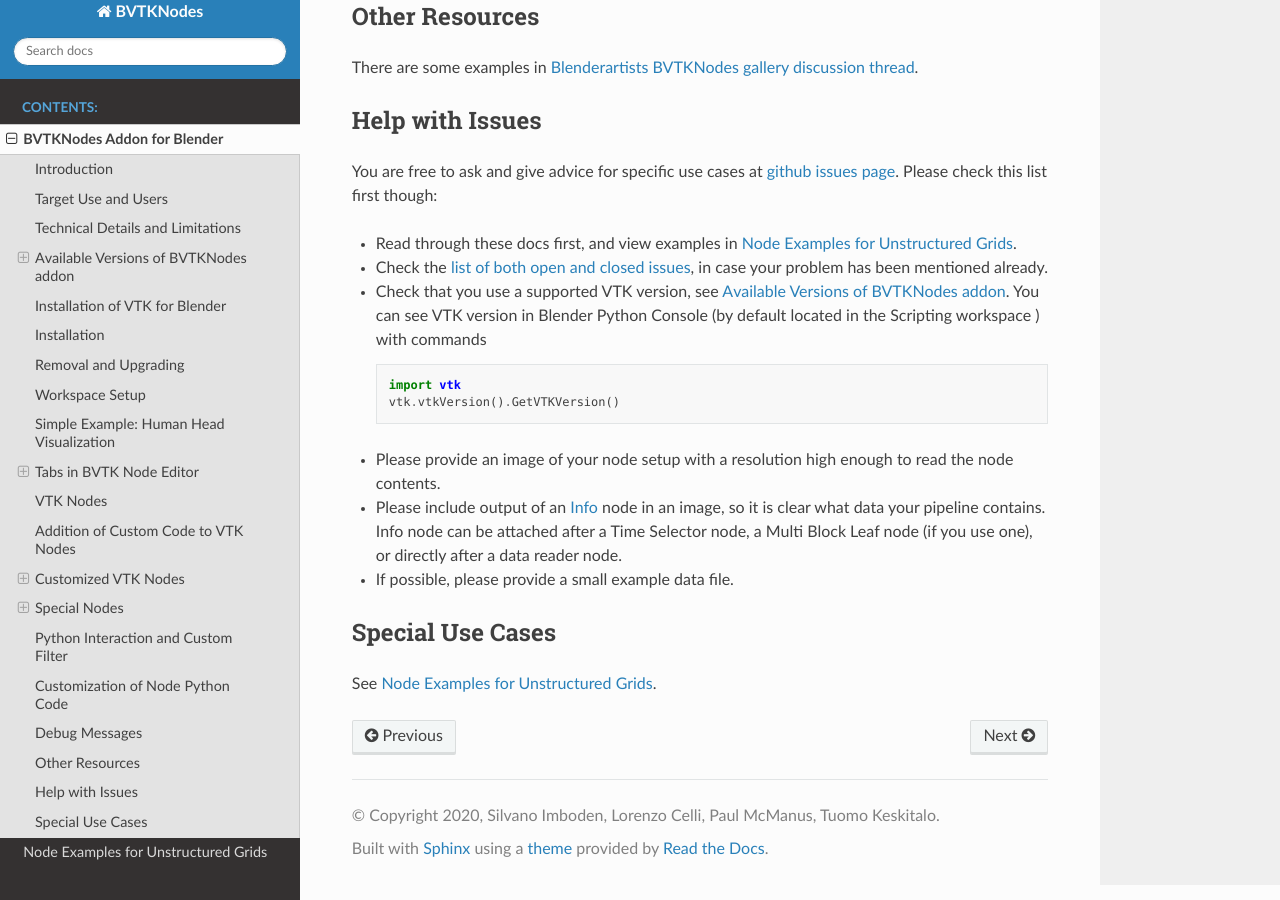
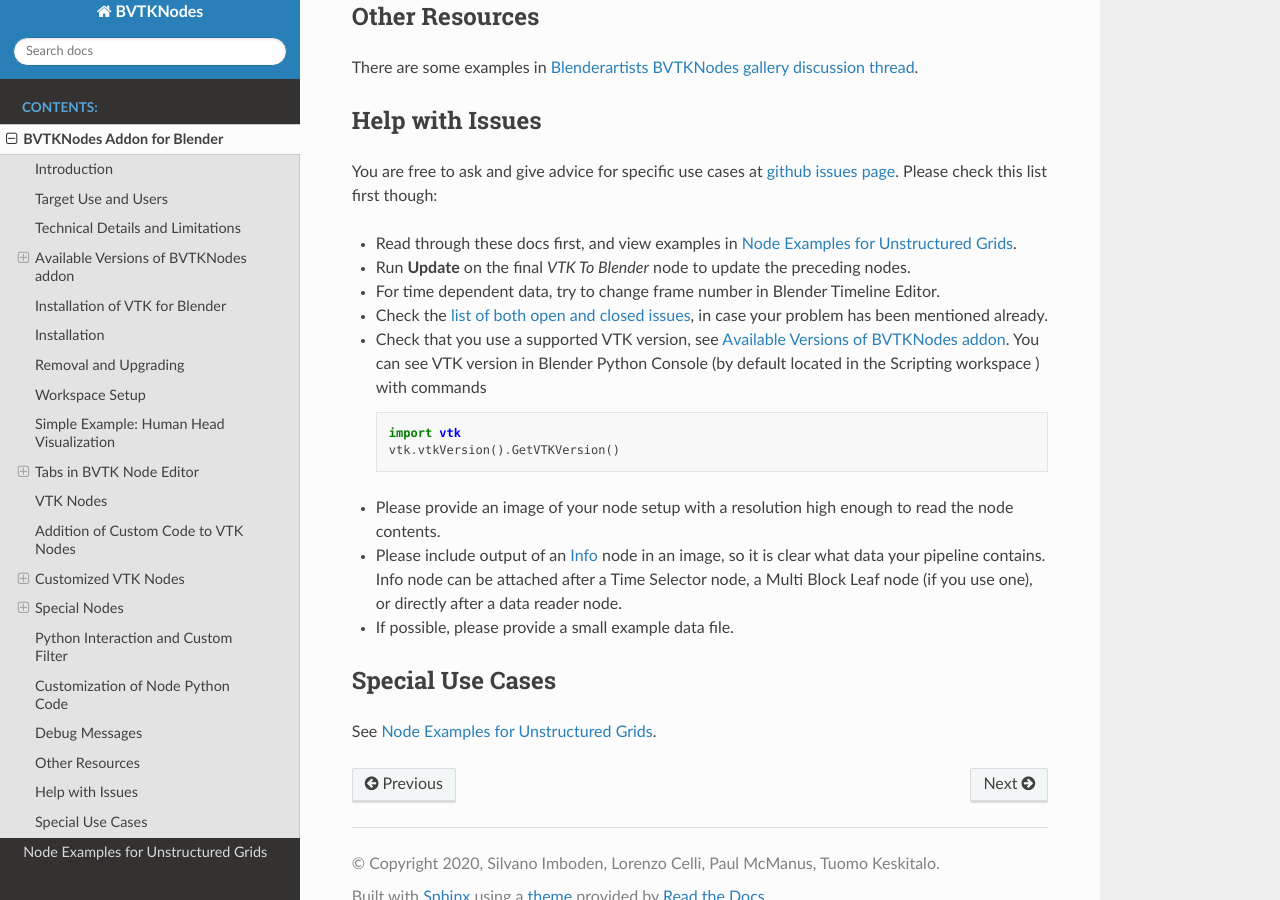
Before and after one commit to simboden/BVtkNodes, a Sphinx documentation site: the page built from docs/BVTKNodes.rst, in a window 1280 px wide and 900 px high, scrolled down 14789 px. Built offline with Sphinx 7.4.7 and the Read the Docs theme 2.0.0, drawn with Linux system fonts in a browser that asks for light colours.

Commit message:
Finetune Help with Issues docs

```diff
--- a/docs/BVTKNodes.rst
+++ b/docs/BVTKNodes.rst
@@ -743,6 +743,10 @@ You are free to ask and give advice for specific use cases at
 Please check this list first though:
 
 * Read through these docs first, and view examples in :ref:`ug_nodes`.
+* Run **Update** on the final *VTK To Blender* node to update the
+  preceding nodes.
+* For time dependent data, try to change frame number in Blender
+  Timeline Editor.
 * Check the `list of both open and closed issues
   <https://github.com/tkeskita/BVtkNodes/issues?q=is%3Aissue>`_,
   in case your problem has been mentioned already.
```
